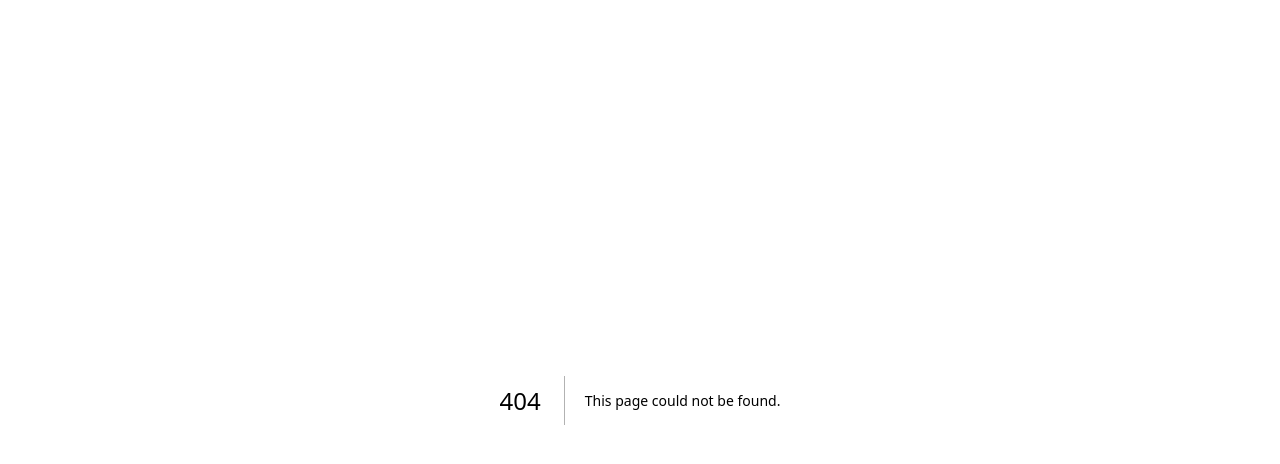
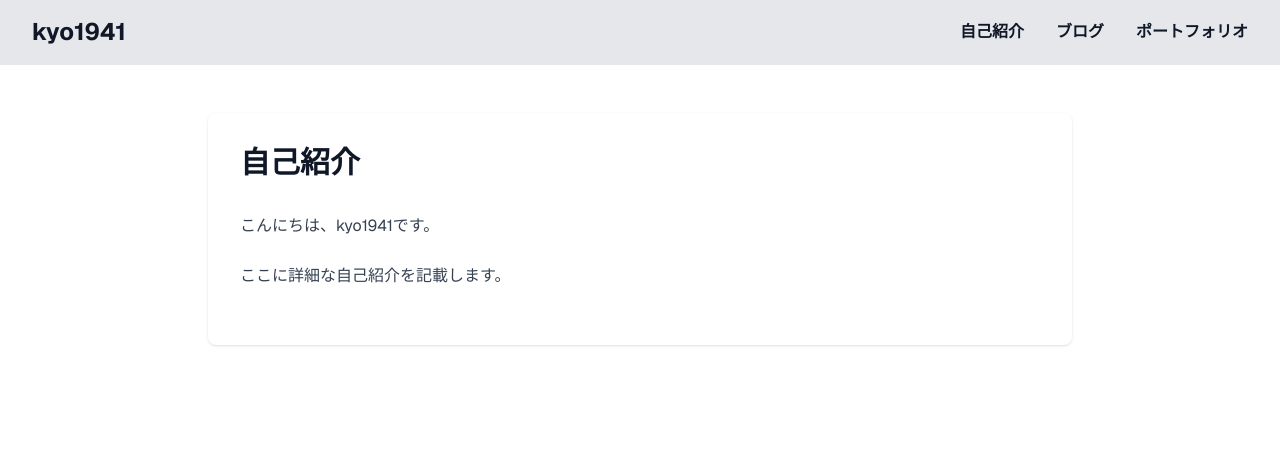
Before and after one commit to kyo1941/my-page, a Next.js app: page /profile in a window 1280 px wide. Before the commit this address had no page. Shown: the top 464 px of the page. Built offline with nearby package versions, Linux system fonts and the light colour scheme.

Commit message:
refactor: ルーティングについてハードコードをやめる

```diff
--- a/src/app/components/ProfileSection.tsx
+++ b/src/app/components/ProfileSection.tsx
@@ -1,5 +1,6 @@
-import Link from 'next/link'
+import Link from 'next/link';
 import Image from 'next/image';
+import { ROUTES, EXTERNAL_LINKS } from '../routes';
 
 export default function ProfileSection() {
   return (
@@ -19,10 +20,10 @@ export default function ProfileSection() {
             音楽を聴いたり、競技プログラミングをやったりしています。<br />
           </p>
           <div>
-            <Link href="/about" className="text-sm text-blue-600 hover:text-blue-700 hover:underline">詳しくはこちら</Link>
+            <Link href={ROUTES.PROFILE} className="text-sm text-blue-600 hover:text-blue-700 hover:underline">詳しくはこちら</Link>
           </div>
           <div className="pt-6 flex items-center gap-5">
-            <Link href="https://x.com/kyo1941_" target="_blank" rel="noopener noreferrer" className="inline-block hover:opacity-80 transition-opacity">
+            <Link href={EXTERNAL_LINKS.X} target="_blank" rel="noopener noreferrer" className="inline-block hover:opacity-80 transition-opacity">
               <Image
                 className="object-cover"
                 src="/x-icon.svg"
@@ -32,7 +33,7 @@ export default function ProfileSection() {
               />
             </Link>
 
-            <Link href="https://github.com/kyo1941" target="_blank" rel="noopener noreferrer" className="inline-block hover:opacity-80 transition-opacity">
+            <Link href={EXTERNAL_LINKS.GITHUB} target="_blank" rel="noopener noreferrer" className="inline-block hover:opacity-80 transition-opacity">
               <Image
                 className="object-cover"
                 src="/github-icon.svg"
@@ -42,7 +43,7 @@ export default function ProfileSection() {
               />
             </Link>
 
-            <Link href="https://www.wantedly.com/id/kyosuke_hanzawa" target="_blank" rel="noopener noreferrer" className="inline-block hover:opacity-80 transition-opacity">
+            <Link href={EXTERNAL_LINKS.WANTEDLY} target="_blank" rel="noopener noreferrer" className="inline-block hover:opacity-80 transition-opacity">
               <Image
                 className="object-cover"
                 src="/wantedly-icon.svg"
--- a/src/app/header.tsx
+++ b/src/app/header.tsx
@@ -1,16 +1,17 @@
 import React from "react";
-import Link from 'next/link'
+import Link from 'next/link';
+import { ROUTES } from './routes';
 
 export default function Header() {
   const navItems = [
-    { id: 'profile', link: '/about', label: '自己紹介' },
-    { id: 'blog', link: '/blog', label: 'ブログ' },
-    { id: 'portfolio', link: '/portfolio', label: 'ポートフォリオ' },
+    { id: 'profile', link: ROUTES.PROFILE, label: '自己紹介' },
+    { id: 'blog', link: ROUTES.BLOG, label: 'ブログ' },
+    { id: 'portfolio', link: ROUTES.PORTFOLIO, label: 'ポートフォリオ' },
   ];
 
   return (
     <header className="w-full flex items-center justify-between px-8 py-4 border-b border-gray-200 font-sans bg-gray-200">
-      <Link href="/" className="text-2xl font-bold text-gray-900">kyo1941</Link>
+      <Link href={ROUTES.HOME} className="text-2xl font-bold text-gray-900">kyo1941</Link>
       <nav>
         <ul className="flex gap-8 text-gray-900 text-base font-semibold">
           {navItems.map(item => (
--- /dev/null
+++ b/src/app/routes.ts
@@ -0,0 +1,14 @@
+// サイト内ルーティング定数
+export const ROUTES = {
+  HOME: '/',
+  PROFILE: '/profile',
+  BLOG: '/blog',
+  PORTFOLIO: '/portfolio',
+};
+
+// 外部リンク定数
+export const EXTERNAL_LINKS = {
+  X: 'https://x.com/kyo1941_',
+  GITHUB: 'https://github.com/kyo1941',
+  WANTEDLY: 'https://www.wantedly.com/id/kyosuke_hanzawa',
+};
```
Also changed, not shown: src/app/profile/page.tsx (renamed from src/app/about/page.tsx).
